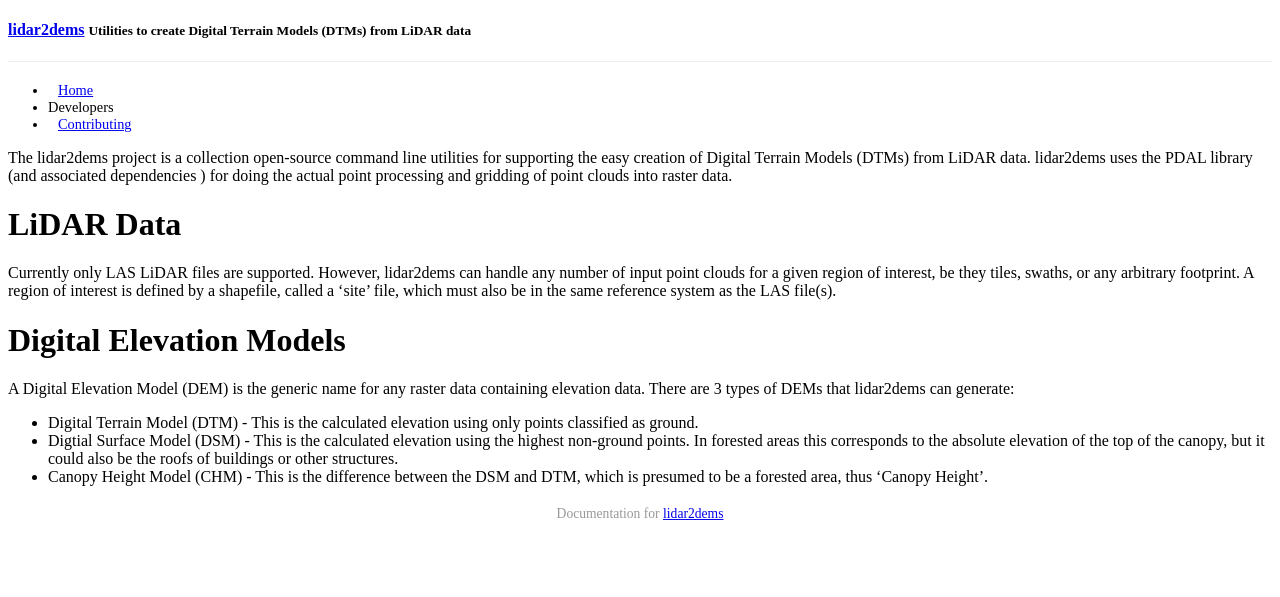
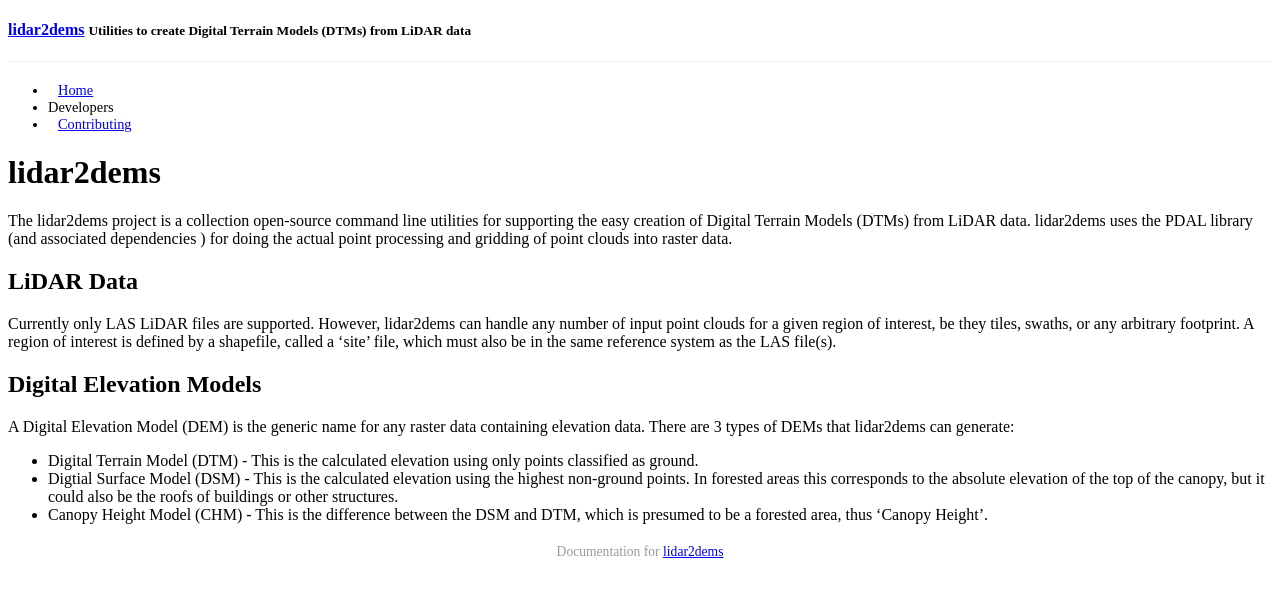
Before and after one commit to Applied-GeoSolutions/lidar2dems, a Jekyll site: the page built from index.md, in a window 1280 px wide. Shown: the top 597 px of the page. Built offline with Jekyll 4.4.1, drawn with Linux system fonts in a browser that asks for light colours; Markdown is read by kramdown in place of the engine named in the settings; a style sheet for code colours, icons or effects is not loaded.

Commit message:
updated intro

```diff
--- a/index.md
+++ b/index.md
@@ -2,15 +2,15 @@
 layout: default
 title: "lidar2dems"
 ---
-
+# lidar2dems
 The lidar2dems project is a collection open-source command line utilities for supporting the easy creation of
  Digital Terrain Models (DTMs) from LiDAR data. lidar2dems uses the PDAL library (and associated dependencies
 ) for doing the actual point processing and gridding of point clouds into raster data.
 
-# LiDAR Data
+## LiDAR Data
 Currently only LAS LiDAR files are supported. However, lidar2dems can handle any number of input point clouds for a given region of interest, be they tiles, swaths, or any arbitrary footprint. A region of interest is defined by a shapefile, called a 'site' file, which must also be in the same reference system as the LAS file(s).
 
-# Digital Elevation Models
+## Digital Elevation Models
 A Digital Elevation Model (DEM) is the generic name for any raster data containing elevation data. There are 3 types of DEMs that lidar2dems can generate:
 * Digital Terrain Model (DTM) - This is the calculated elevation using only points classified as ground.
 * Digtial Surface Model (DSM) - This is the calculated elevation using the highest non-ground points. In forested areas this corresponds to the absolute elevation of the top of the canopy, but it could also be the roofs of buildings or other structures.
```
